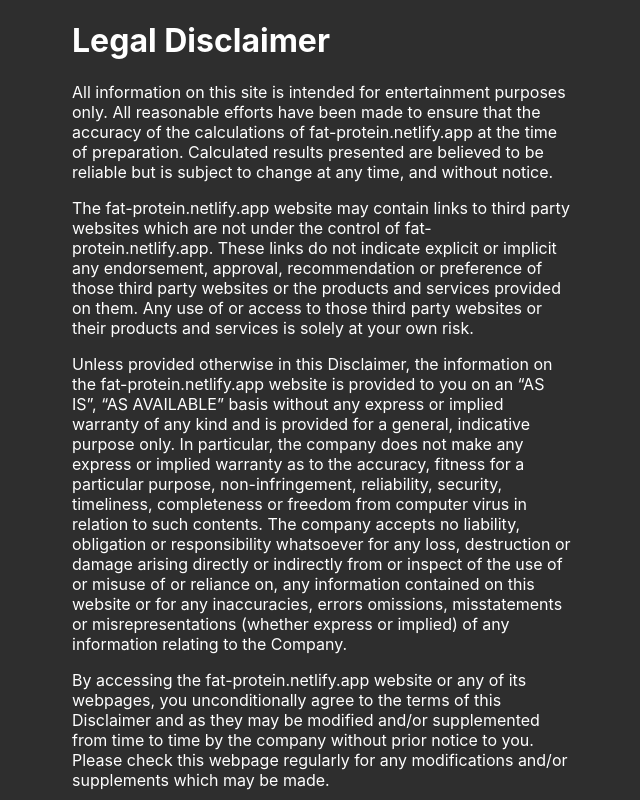
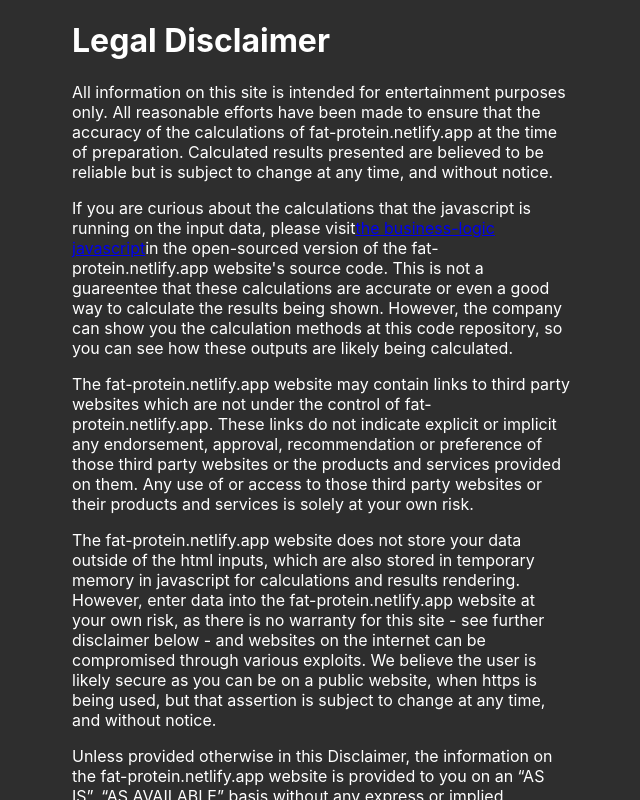
Before and after one commit to clamstew/savvy-fat-protein-dose-calc, a React (Create React App) app: page / in a window 1280 px wide. Both pictures are taken after a click on the button "Terms & Conditions". Shown: the top 800 px of the page, without its empty margins (318-958 px from the left). Built offline with nearby package versions, Linux system fonts and the light colour scheme.

Commit message:
add some other items to the terms

```diff
--- a/src/components/Terms.js
+++ b/src/components/Terms.js
@@ -30,6 +30,23 @@ export function Terms({ hideTerms }) {
         </p>
 
         <p>
+          If you are curious about the calculations that the javascript is
+          running on the input data, please visit
+          <a
+            href="https://github.com/clamstew/savvy-fat-protein-dose-calc/blob/main/src/business-logic.js"
+            rel="nofollow"
+          >
+            the business-logic javascript
+          </a>
+          in the open-sourced version of the fat-protein.netlify.app website's
+          source code. This is not a guareentee that these calculations are
+          accurate or even a good way to calculate the results being shown.
+          However, the company can show you the calculation methods at this code
+          repository, so you can see how these outputs are likely being
+          calculated.
+        </p>
+
+        <p>
           The fat-protein.netlify.app website may contain links to third party
           websites which are not under the control of fat-protein.netlify.app.
           These links do not indicate explicit or implicit any endorsement,
@@ -37,6 +54,18 @@ export function Terms({ hideTerms }) {
           or the products and services provided on them. Any use of or access to
           those third party websites or their products and services is solely at
           your own risk.
+        </p>
+
+        <p>
+          The fat-protein.netlify.app website does not store your data outside
+          of the html inputs, which are also stored in temporary memory in
+          javascript for calculations and results rendering. However, enter data
+          into the fat-protein.netlify.app website at your own risk, as there is
+          no warranty for this site - see further disclaimer below - and
+          websites on the internet can be compromised through various exploits.
+          We believe the user is likely secure as you can be on a public
+          website, when https is being used, but that assertion is subject to
+          change at any time, and without notice.
         </p>
 
         <p>
```
